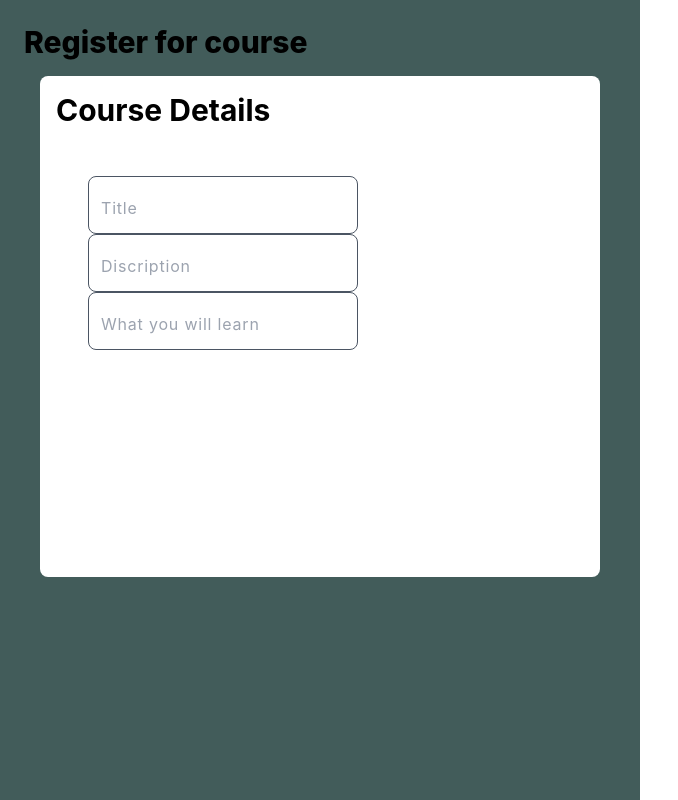
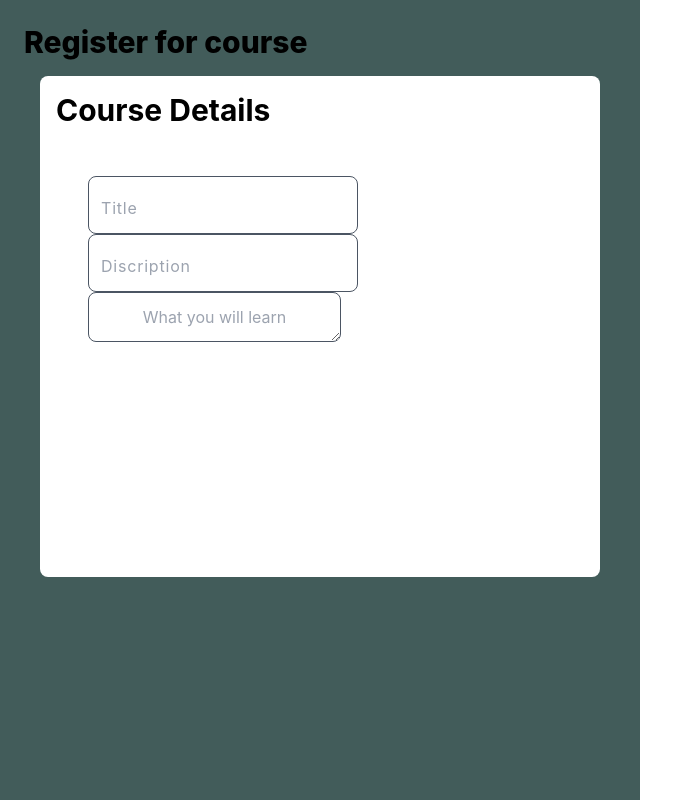
Before and after one commit to DevRyth/Time-Bank-Client, a React (Create React App) app: page /courseregister in a window 1280 px wide. Shown: the whole page, without its empty margins (0-678 px from the left). Built offline with nearby package versions, Linux system fonts and the light colour scheme.

Commit message:
made changes in Course detail final

```diff
--- a/src/pages/CourseRegister.page.tsx
+++ b/src/pages/CourseRegister.page.tsx
@@ -2,7 +2,7 @@ import React from "react";
 
 import Input from "../sharedComponents/input/Input";
 interface Props {}
-const CourseRegister: React.FC<Props> = ({}) => {
+const CourseRegister: React.FC<Props> = () => {
   return (
     // <div className=" bg-on-secondary px-4  pt-6 h-screen w-screen sm:">
     <div className="max-h p-6 bg-primary-lite font-extrabold sm:w-max h-screen lg:w-1/2 lg:text-3xl">
@@ -12,7 +12,7 @@ const CourseRegister: React.FC<Props> = ({}) => {
         <div className="p-2 lg:p-8 lg:pt-12">
           <Input
             className="text-primary-dark pt-2 "
-            outerClassName="border p-0 rounded-lg  sm:content-start text-left  "
+            outerClassName="border p-0 rounded-lg "
             type="text"
             name="Title"
             placeholder="Title"
@@ -26,14 +26,20 @@ const CourseRegister: React.FC<Props> = ({}) => {
             placeholder="Discription"
             children={undefined}
           ></Input>
-          <Input
+          <textarea
+            rows={1}
+            cols={23}
+            className=" border border-gray-600 resize rounded-lg text-center text-base pt-3 pb-3"
+            placeholder="What you will learn"
+          ></textarea>
+          {/* <Input
             className="text-primary-dark pt-2"
             outerClassName="border p-0 rounded-lg "
             type="text"
             name="What you will learn"
             placeholder="What you will learn"
             children={undefined}
-          ></Input>
+          ></Input> */}
         </div>
       </div>
     </div>
```
